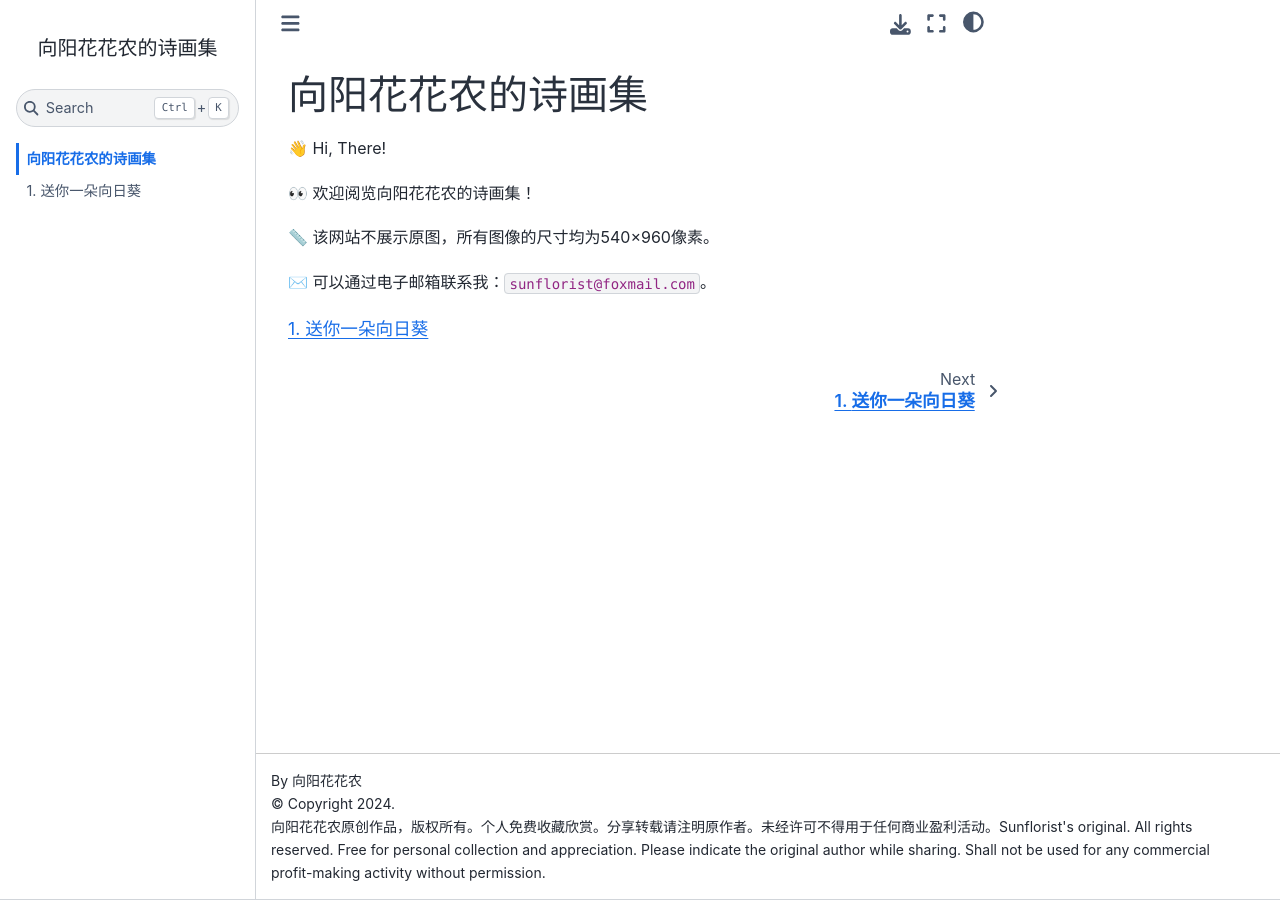
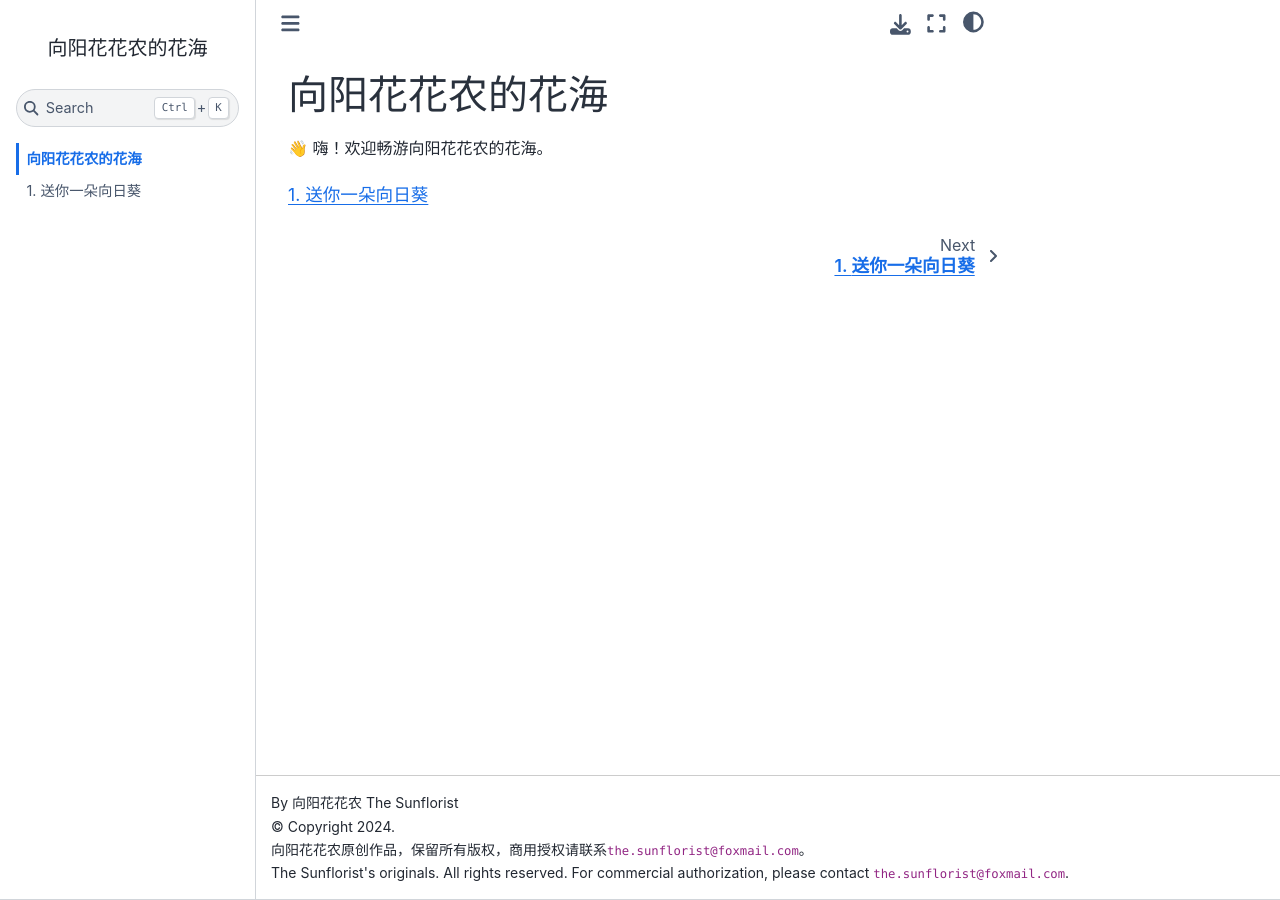
Before and after one commit to The-Sunflorist/The-Sunflorist.github.io, a Jupyter Book: the page built from docs/00_intro.md, in a window 1280 px wide. Built offline with Jupyter Book 1.0.4 settings and Sphinx 7.4.7 and the Sphinx Book theme 1.1.4, drawn with Linux system fonts in a browser that asks for light colours.

Commit message:
update intro

````diff
--- a/_config.yml
+++ b/_config.yml
@@ -1,8 +1,8 @@
 # Book settings
 # Learn more at https://jupyterbook.org/customize/config.html
 
-title: 向阳花花农的诗画集
-author: 向阳花花农
+title: 向阳花花农的花海
+author: 向阳花花农 The Sunflorist
 copyright: '2024'
 logo: ''
 only_build_toc_files: true
@@ -16,4 +16,4 @@ execute:
 # See https://jupyterbook.org/customize/config.html#add-a-link-to-your-repository
 html:
   favicon: ''
-  extra_footer: 向阳花花农原创作品，版权所有。个人免费收藏欣赏。分享转载请注明原作者。未经许可不得用于任何商业盈利活动。Sunflorist's original. All rights reserved. Free for personal collection and appreciation. Please indicate the original author while sharing. Shall not be used for any commercial profit-making activity without permission.
+  extra_footer: 向阳花花农原创作品，保留所有版权，商用授权请联系<code>the.sunflorist@foxmail.com</code>。</br>The Sunflorist's originals. All rights reserved. For commercial authorization, please contact <code>the.sunflorist@foxmail.com</code>.
--- a/docs/00_intro.md
+++ b/docs/00_intro.md
@@ -1,12 +1,6 @@
-# 向阳花花农的诗画集
+# 向阳花花农的花海
 
-👋 Hi, There!
-
-👀 欢迎阅览向阳花花农的诗画集！
-
-📏 该网站不展示原图，所有图像的尺寸均为540×960像素。
-
-✉️ 可以通过电子邮箱联系我：`sunflorist@foxmail.com`。
+👋 嗨！欢迎畅游向阳花花农的花海。
 
 ```{tableofcontents}
 ```
````
Also changed, not shown: docs/01_a_sunflower_to_you.md (+1 -1 lines), 12 other files.
